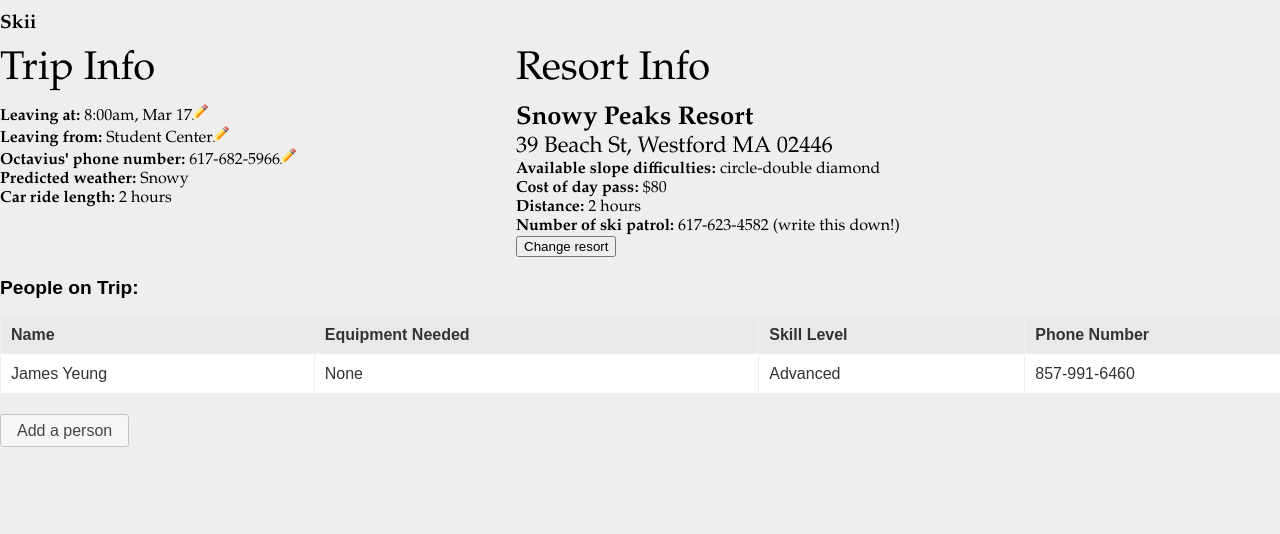
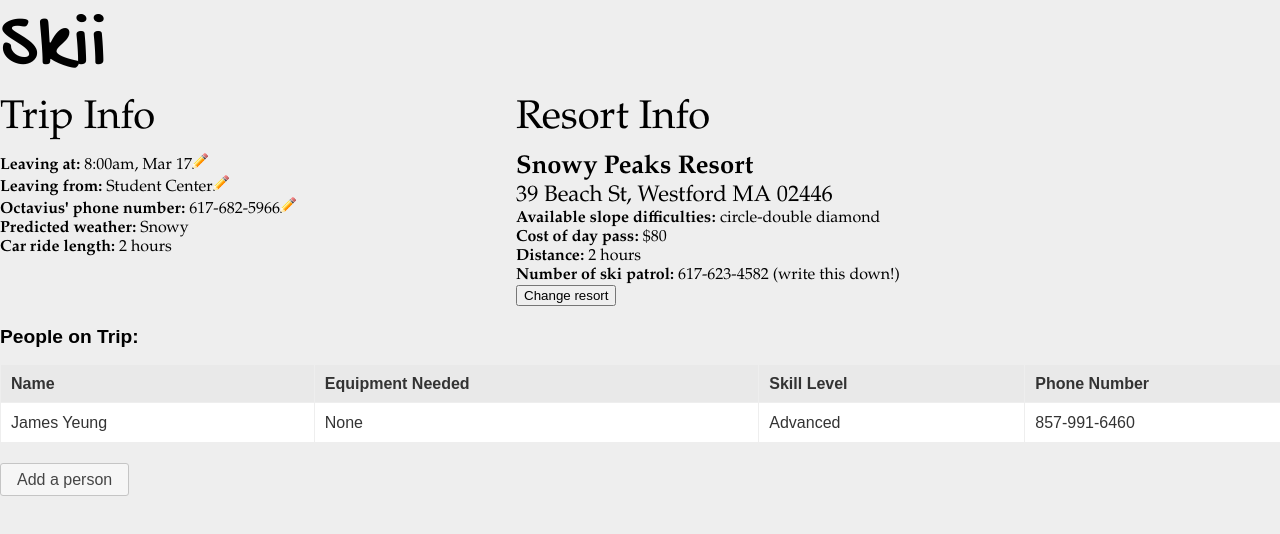
Before and after one commit to jpyeung/piranhamoose, a plain HTML site: page index.html in a window 1280 px wide. Shown: the top 534 px of the page. Drawn offline with nearby package versions, Linux system fonts and the light colour scheme.

Commit message:
Changing font of header.

```diff
--- a/index.css
+++ b/index.css
@@ -15,6 +15,11 @@ label, input {
 .std {
     font-size: 20px;
     position: absolute;
+}
+
+#title {
+    font-size: 5em;
+    font-family: 'Gochi Hand', cursive;
 }
 
 /* Headers and things */
--- a/index.html
+++ b/index.html
@@ -4,14 +4,15 @@
     <meta charset="utf-8" />
     <title>Skii</title>
     <link rel="stylesheet" href="http://code.jquery.com/ui/1.10.0/themes/base/jquery-ui.css" />
+    <link href='http://fonts.googleapis.com/css?family=Gochi+Hand' rel='stylesheet' type='text/css'>
+    <link href="index.css" rel="stylesheet">
+    <link rel="shortcut icon" href="images/piranhamoose_icon.ico" type="image/x-icon"/>
     <script src="http://code.jquery.com/jquery-1.8.3.js"></script>
     <script src="http://code.jquery.com/ui/1.10.0/jquery-ui.js"></script>
-    <link href="index.css" rel="stylesheet">
-    <link rel="shortcut icon" href="images/piranhamoose_icon.ico" type="image/x-icon"/>
     <script type="text/javascript" src="index.js"></script>
   </head>
   <body>
-    <h1>Skii</h1>
+    <span id="title">Skii</span>
     <div>
       <div id="trip_info">
         <div id="trip_header">Trip Info</div>
```
